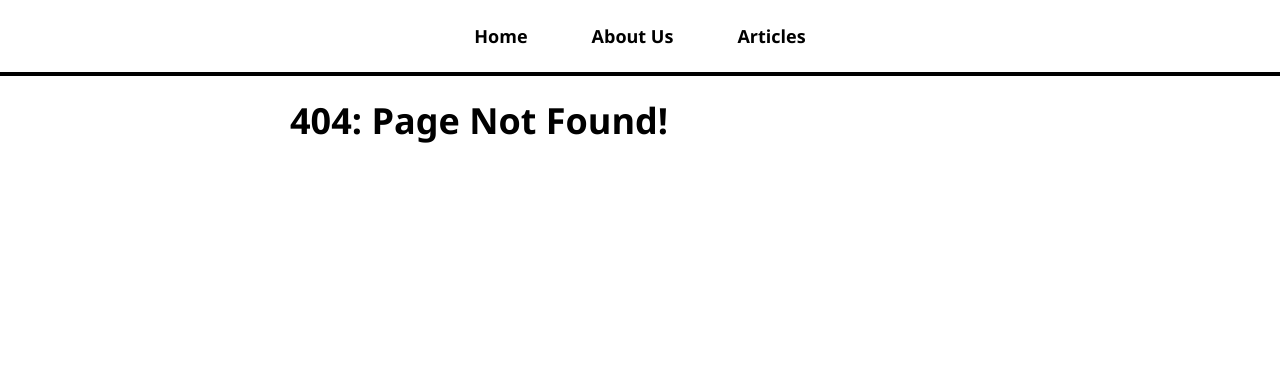
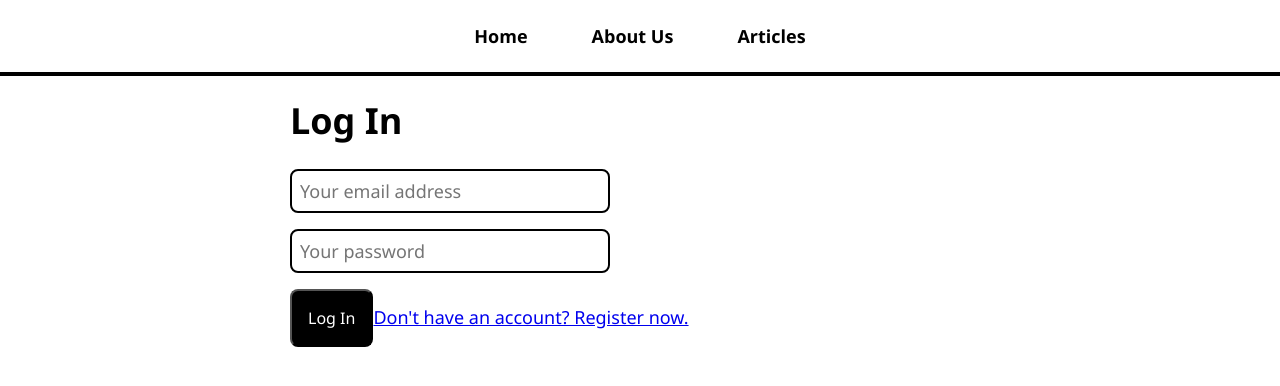
Before and after one commit to YasithaRanga/React-Creating-and-Hosting-a-Full-Stack-Site, a React (Create React App) app in the folder frontend/: page /login in a window 1280 px wide. Before the commit this address had no page. Shown: the top 386 px of the page. Built offline with nearby package versions, Linux system fonts and the light colour scheme.

Commit message:
Added Login form to Login page and firebase Auth

```diff
--- a/frontend/package.json
+++ b/frontend/package.json
@@ -7,6 +7,7 @@
     "@testing-library/react": "^13.4.0",
     "@testing-library/user-event": "^13.5.0",
     "axios": "^1.4.0",
+    "firebase": "^10.1.0",
     "react": "^18.2.0",
     "react-dom": "^18.2.0",
     "react-router-dom": "^6.14.1",
--- a/frontend/src/App.js
+++ b/frontend/src/App.js
@@ -6,6 +6,8 @@
 import ArticlePage from './pages/ArticlePage';
 import NotFoundPage from './pages/NotFoundPage';
 import NavBar from './elements/NavBar';
+import CreateAccountPage from './pages/CreateAccountPage';
+import LoginPage from './pages/LoginPage';
 
 
 function App() {
@@ -19,6 +21,8 @@
             <Route path='/about' element={<AboutPage />} />
             <Route path='/articles' element={<ArticlesListPage />} />
             <Route path='/articles/:articleId' element={<ArticlePage />} />
+            <Route path='/login' element={<LoginPage />} />
+            <Route path='/create-account' element={<CreateAccountPage />} />
             <Route path='*' element={<NotFoundPage />} />
           </Routes>
         </div>
--- a/frontend/src/index.js
+++ b/frontend/src/index.js
@@ -3,6 +3,19 @@
 import './index.css';
 import App from './App';
 import reportWebVitals from './reportWebVitals';
+import { initializeApp } from 'firebase/app';
+
+
+const firebaseConfig = {
+  apiKey: "AIzaSyDxXGJ_igP-KznnejdCQhUCkjA185etSGk",
+  authDomain: "react-full-stack-site-f1556.firebaseapp.com",
+  projectId: "react-full-stack-site-f1556",
+  storageBucket: "react-full-stack-site-f1556.appspot.com",
+  messagingSenderId: "344236698439",
+  appId: "1:344236698439:web:7f1da2d173aec5e3403a62"
+};
+
+const app = initializeApp(firebaseConfig);
 
 const root = ReactDOM.createRoot(document.getElementById('root'));
 root.render(
--- /dev/null
+++ b/frontend/src/pages/CreateAccountPage.js
@@ -0,0 +1,9 @@
+const CreateAccountPage = () => {
+    return (
+        <>
+            <h1>Create Account</h1>
+        </>
+    );
+}
+
+export default CreateAccountPage;
--- /dev/null
+++ b/frontend/src/pages/LoginPage.js
@@ -0,0 +1,33 @@
+import { useState } from 'react';
+import { Link, useNavigate } from 'react-router-dom';
+import { getAuth, signInWithEmailAndPassword } from 'firebase/auth';
+
+const LoginPage = () => {
+    const [email, setEmail] = useState('');
+    const [password, setPassword] = useState('');
+    const [error, setError] = useState('');
+
+    const navigate = useNavigate();
+
+    const logIn = async () => {
+        try {
+            await signInWithEmailAndPassword(getAuth(), email, password);
+            navigate('/articles');
+        } catch (e) {
+            setError(e.message);
+        }
+    }
+
+    return (
+        <>
+            <h1>Log In</h1>
+            {error ? <p className='error'>{error}</p> : ''}
+            <input type='email' placeholder='Your email address' value={email} onChange={e => setEmail(e.target.value)} />
+            <input type='password' placeholder='Your password' value={password} onChange={e => setPassword(e.target.value)} />
+            <button onClick={logIn}>Log In</button>
+            <Link to='/create-account'>Don't have an account? Register now.</Link>
+        </>
+    );
+}
+
+export default LoginPage;
```
Also changed, not shown: frontend/src/hooks/useUser.js (added), 1 other file (tests, documents, lock files or other folders).
